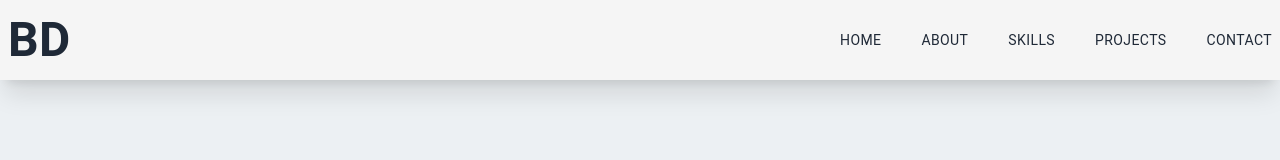
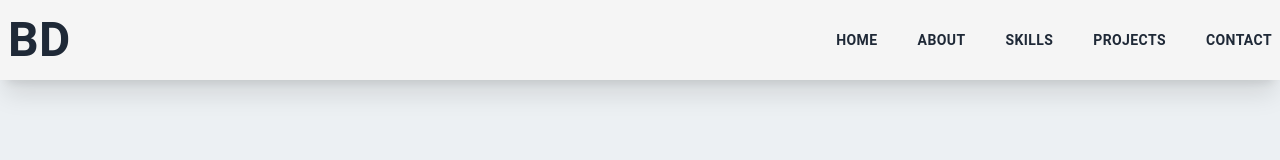
Before and after one commit to Bishwajitkuat/portfolio_next_bisso, a Next.js app: page / in a window 1280 px wide. Shown: the top 160 px of the page. Built offline with nearby package versions, Linux system fonts and the light colour scheme.

Commit message:
CSS improvement
font bold and hover effect is added to nav links

```diff
--- a/components/navbar/navbar.tsx
+++ b/components/navbar/navbar.tsx
@@ -19,7 +19,7 @@ export default function Navbar() {
         <div>
           <MenuLinks
             ulClass="hidden md:flex"
-            liClass="ml-10 text-sm uppercase hober:border-b"
+            liClass="ml-10 text-sm font-bold uppercase hover:border-b hover:text-[#5651e5] ease-in duration-200"
           />
         </div>
         <button onClick={navHandler} className="md:hidden">
```
